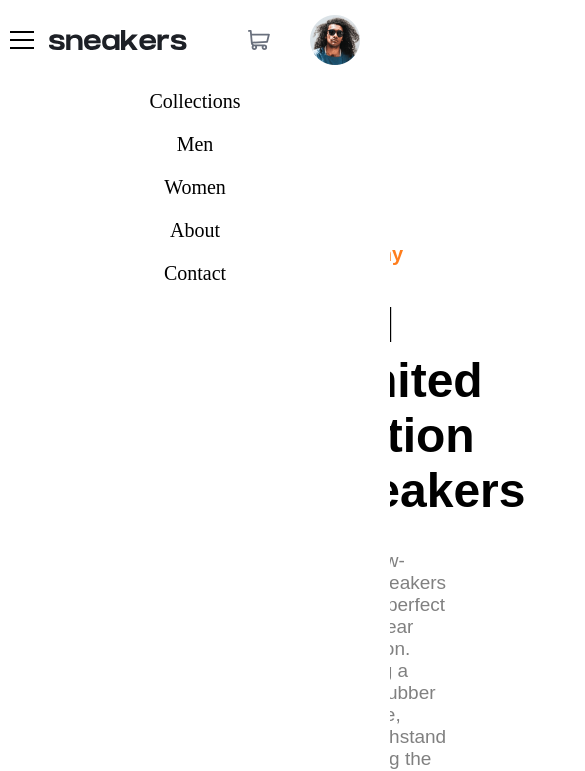
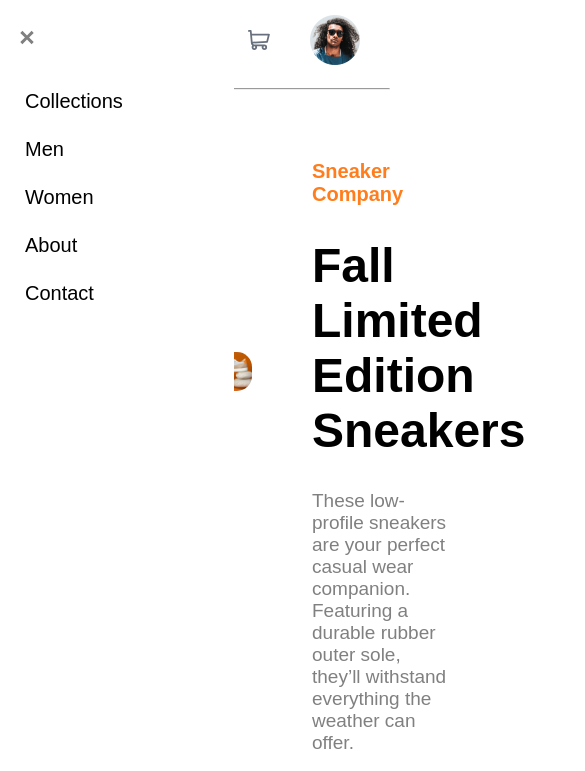
Before and after one commit to leQwang/Weblo-ZCamp, a plain HTML site: page Week2-FurthurWebProgramming/Q3-EcommercePage/ecommerce-product-page-main/index.html in a window 390 px wide. Both pictures are taken after a click on the picture 22 px from the left and 40 px from the top of the page. Shown: the top 771 px of the page, 585 px wide, since content can reach past the window. Drawn offline with Linux system fonts and the light colour scheme.

Commit message:
Q3 update navbar mobile

```diff
--- a/Week2-FurthurWebProgramming/Q3-EcommercePage/ecommerce-product-page-main/index.html
+++ b/Week2-FurthurWebProgramming/Q3-EcommercePage/ecommerce-product-page-main/index.html
@@ -17,6 +17,16 @@
 
 </head>
 <body class="body__opacity--layer">
+  <div class="navbar__mobile--menu">
+    <svg width="14" height="15" xmlns="http://www.w3.org/2000/svg" id="icon__close--menu">
+      <path d="m11.596.782 2.122 2.122L9.12 7.499l4.597 4.597-2.122 2.122L7 9.62l-4.595 4.597-2.122-2.122L4.878 7.5.282 2.904 2.404.782l4.595 4.596L11.596.782Z" fill="grey" fill-rule="evenodd"/>
+    </svg>
+    <div><a href="#">Collections</a></div>
+    <div><a href="#">Men</a></div>
+    <div><a href="#">Women</a></div>
+    <div><a href="#">About</a></div>
+    <div><a href="#">Contact</a></div>
+  </div>
   <nav>
     <div class="navbar__desktop">
         <div class="navbar__desktop--left-section">
@@ -40,13 +50,7 @@
 
   <hr>
 
-  <div class="navbar__mobile--menu">
-    <div><a href="#">Collections</a></div>
-    <div><a href="#">Men</a></div>
-    <div><a href="#">Women</a></div>
-    <div><a href="#">About</a></div>
-    <div><a href="#">Contact</a></div>
-  </div>
+
 
   <div class="navbar__cart">
     <span class="navbar__cart--label">Cart</span>
--- a/Week2-FurthurWebProgramming/Q3-EcommercePage/ecommerce-product-page-main/script.js
+++ b/Week2-FurthurWebProgramming/Q3-EcommercePage/ecommerce-product-page-main/script.js
@@ -1,9 +1,14 @@
 const hamburger = document.querySelector('#icon__hamburger');
 const nav = document.querySelector('.navbar__mobile--menu');
+const iconCloseMenu = document.querySelector('#icon__close--menu');
 let showMenu = false;
 
 hamburger.addEventListener('click', () => {
-  nav.classList.toggle('show-menu');
+  nav.classList.add('show-menu');
+});
+
+iconCloseMenu.addEventListener('click', () => {
+  nav.classList.remove('show-menu');
 });
 
 // Desktop switching images
--- a/Week2-FurthurWebProgramming/Q3-EcommercePage/ecommerce-product-page-main/style.css
+++ b/Week2-FurthurWebProgramming/Q3-EcommercePage/ecommerce-product-page-main/style.css
@@ -174,23 +174,28 @@ nav{
 
 /* Mobile Menu */
 .navbar__mobile--menu{
-    /* display: none; */
+    display: flex;
     flex-direction: column;
-    align-items: center;
     position: absolute;
-    width: 100%;
-    top: 80px;
-    right: -100%;
-    transition: 0.3s;
+    width: 60%;
+    left: -60%;
+    transition: 0.5s;
     height: 100vh;
     background-color: white;
     z-index: 3;
+    font-family: Arial, Helvetica, sans-serif;
+    font-weight: 300;
+}
+
+.navbar__mobile--menu #icon__close--menu{
+    margin: 30px 20px;
 }
 
 .navbar__mobile--menu div{
     padding: 10px;
     width: 100%;
-    text-align: center;
+    text-align: start;
+    margin: 5px 0 0 15px;
 }
 
 .navbar__mobile--menu div:hover{
@@ -204,7 +209,7 @@ nav{
 }
 
 .show-menu {
-    right: 0;
+    left: 0;
 }
 
 /* Body Section */
@@ -324,7 +329,7 @@ nav{
     flex-direction: column;
     align-items: flex-start;
     margin-left: 50px;
-    padding: 80px 60px 0 0;
+    padding: 5vw 60px 0 0;
     width: 50%;
     font-family: Arial, Helvetica, sans-serif;
 }
@@ -430,4 +435,14 @@ nav{
     .navbar__desktop--menu{
         display: none;
     }
+
+    .div__add--cart--section{
+        flex-direction: column;
+        align-items: flex-start;
+    }
+
+    #button__add--cart{
+        height: 50px;
+        margin: 0;
+    }
 }
```
